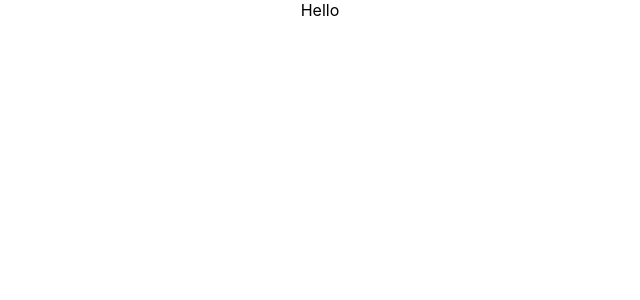
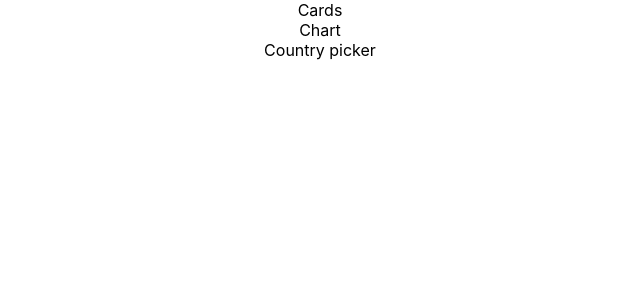
Before and after one commit to bipon68/react-covid19-tracker-app, a React (Create React App) app: page / in a window 1280 px wide. Shown: the top 300 px of the page, without its empty margins (320-960 px from the left). Built offline with nearby package versions, Linux system fonts and the light colour scheme.

Commit message:
project structure

```diff
--- a/src/App.js
+++ b/src/App.js
@@ -1,10 +1,18 @@
 import React from 'react';
 import './App.css';
+
+// import Cards from './components/Cards/Cards';
+// import Charts from './components/Chart/Chart';
+// import CountryPicker from './components/CountryPicker/CountryPicker';
+
+import { Cards, Chart, CountryPicker } from './components';
 
 function App() {
   return (
     <div className="App">
-      Hello
+      <Cards />
+      <Chart />
+      <CountryPicker />
     </div>
   );
 }
--- /dev/null
+++ b/src/components/Cards/Cards.js
@@ -0,0 +1,11 @@
+import React from 'react'
+
+const Cards = () => {
+    return (
+        <div>
+            Cards
+        </div>
+    )
+}
+
+export default Cards
--- /dev/null
+++ b/src/components/Chart/Chart.js
@@ -0,0 +1,11 @@
+import React from 'react'
+
+const Chart = () => {
+    return (
+        <div>
+            Chart
+        </div>
+    )
+}
+
+export default Chart
--- /dev/null
+++ b/src/components/CountryPicker/CountryPicker.js
@@ -0,0 +1,11 @@
+import React from 'react'
+
+const CountryPicker = () => {
+    return (
+        <div>
+            Country picker
+        </div>
+    )
+}
+
+export default CountryPicker
--- /dev/null
+++ b/src/components/index.js
@@ -0,0 +1,3 @@
+export { default as Cards } from './Cards/Cards';
+export { default as Chart } from './Chart/Chart';
+export { default as CountryPicker } from './CountryPicker/CountryPicker';
```
Also changed, not shown: src/components/Cards/Cards.module.css (added), src/components/Chart/Chart.module.css (added), src/components/CountryPicker/CountryPicker.module.css (added), 1 other file (tests, documents, lock files or other folders).
